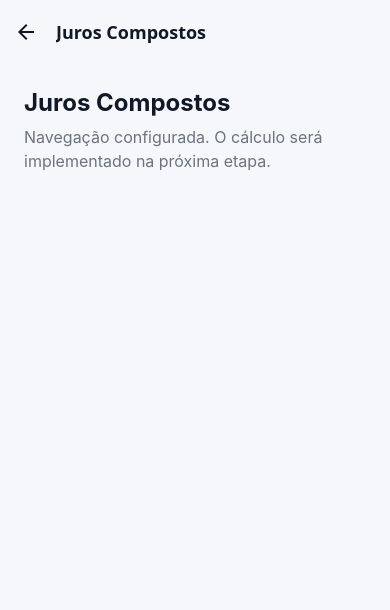
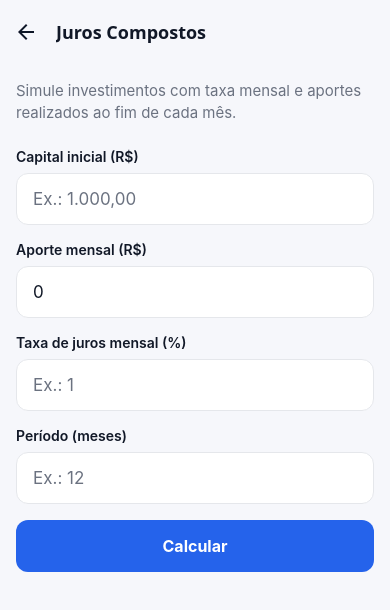
Before and after one commit to FelhipeBrito/pocket-tools, a React Native app: screen /CompoundInterest in a window 390 px wide. Shown: the top 610 px of the page. Built offline with nearby package versions, Linux system fonts and the light colour scheme.

Commit message:
feat: implement compound interest calculator

```diff
--- a/src/components/InputField.tsx
+++ b/src/components/InputField.tsx
@@ -1,4 +1,10 @@
-import { StyleSheet, Text, TextInput, View } from 'react-native';
+import {
+  StyleSheet,
+  Text,
+  TextInput,
+  type TextInputProps,
+  View,
+} from 'react-native';
 import { colors, radius, spacing } from '../constants/theme';
 
 type InputFieldProps = {
@@ -6,6 +12,7 @@ type InputFieldProps = {
   value: string;
   onChangeText: (value: string) => void;
   placeholder?: string;
+  keyboardType?: TextInputProps['keyboardType'];
 };
 
 export function InputField({
@@ -13,6 +20,7 @@ export function InputField({
   value,
   onChangeText,
   placeholder,
+  keyboardType = 'decimal-pad',
 }: InputFieldProps) {
   return (
     <View style={styles.container}>
@@ -23,7 +31,7 @@ export function InputField({
         onChangeText={onChangeText}
         placeholder={placeholder}
         placeholderTextColor={colors.muted}
-        keyboardType="decimal-pad"
+        keyboardType={keyboardType}
         maxLength={24}
         autoCorrect={false}
         style={styles.input}
--- a/src/screens/CompoundInterestScreen.tsx
+++ b/src/screens/CompoundInterestScreen.tsx
@@ -1,5 +1,233 @@
-import { ToolScreenPlaceholder } from '../components/ToolScreenPlaceholder';
+import { useState } from 'react';
+import {
+  Keyboard,
+  KeyboardAvoidingView,
+  Platform,
+  Pressable,
+  ScrollView,
+  StyleSheet,
+  Text,
+  View,
+} from 'react-native';
+import { InputField } from '../components/InputField';
+import { ResultCard } from '../components/ResultCard';
+import { colors, radius, spacing } from '../constants/theme';
+import {
+  calculateCompoundInterest,
+  type CompoundInterestResults,
+} from '../utils/compoundInterest';
+import {
+  formatCurrency,
+  formatNumber,
+  parseNumberInput,
+} from '../utils/formatters';
+
+type Calculation = CompoundInterestResults & {
+  months: number;
+  monthlyRate: number;
+};
 
 export function CompoundInterestScreen() {
-  return <ToolScreenPlaceholder title="Juros Compostos" />;
+  const [initialCapitalInput, setInitialCapitalInput] = useState('');
+  const [monthlyContributionInput, setMonthlyContributionInput] = useState('0');
+  const [monthlyRateInput, setMonthlyRateInput] = useState('');
+  const [monthsInput, setMonthsInput] = useState('');
+  const [calculation, setCalculation] = useState<Calculation | null>(null);
+  const [error, setError] = useState<string | null>(null);
+
+  function updateInput(setter: (value: string) => void, value: string) {
+    setter(value);
+    setCalculation(null);
+    setError(null);
+  }
+
+  function handleCalculate() {
+    const initialCapital = parseNumberInput(initialCapitalInput);
+    const monthlyContribution = parseNumberInput(monthlyContributionInput);
+    const monthlyRate = parseNumberInput(monthlyRateInput);
+    const months = parseNumberInput(monthsInput);
+
+    if (
+      initialCapital === null ||
+      monthlyContribution === null ||
+      monthlyRate === null ||
+      months === null
+    ) {
+      setCalculation(null);
+      setError('Preencha todos os campos com valores válidos.');
+      return;
+    }
+
+    if (
+      initialCapital < 0 ||
+      monthlyContribution < 0 ||
+      monthlyRate < 0
+    ) {
+      setCalculation(null);
+      setError('Capital, aporte e taxa não podem ser negativos.');
+      return;
+    }
+
+    if (initialCapital === 0 && monthlyContribution === 0) {
+      setCalculation(null);
+      setError('Informe um capital inicial ou aporte maior que zero.');
+      return;
+    }
+
+    if (!Number.isInteger(months) || months < 1 || months > 1200) {
+      setCalculation(null);
+      setError('O período deve ser um número inteiro entre 1 e 1.200 meses.');
+      return;
+    }
+
+    const results = calculateCompoundInterest(
+      initialCapital,
+      monthlyContribution,
+      monthlyRate,
+      months,
+    );
+
+    if (!Object.values(results).every(Number.isFinite)) {
+      setCalculation(null);
+      setError('Os valores informados geraram um resultado muito grande.');
+      return;
+    }
+
+    Keyboard.dismiss();
+    setError(null);
+    setCalculation({ months, monthlyRate, ...results });
+  }
+
+  return (
+    <KeyboardAvoidingView
+      behavior={Platform.OS === 'ios' ? 'padding' : undefined}
+      style={styles.keyboardView}
+    >
+      <ScrollView
+        keyboardShouldPersistTaps="handled"
+        contentContainerStyle={styles.content}
+      >
+        <Text style={styles.description}>
+          Simule investimentos com taxa mensal e aportes realizados ao fim de
+          cada mês.
+        </Text>
+
+        <View style={styles.form}>
+          <InputField
+            label="Capital inicial (R$)"
+            value={initialCapitalInput}
+            onChangeText={(value) =>
+              updateInput(setInitialCapitalInput, value)
+            }
+            placeholder="Ex.: 1.000,00"
+          />
+
+          <InputField
+            label="Aporte mensal (R$)"
+            value={monthlyContributionInput}
+            onChangeText={(value) =>
+              updateInput(setMonthlyContributionInput, value)
+            }
+            placeholder="Ex.: 100,00"
+          />
+
+          <InputField
+            label="Taxa de juros mensal (%)"
+            value={monthlyRateInput}
+            onChangeText={(value) => updateInput(setMonthlyRateInput, value)}
+            placeholder="Ex.: 1"
+          />
+
+          <InputField
+            label="Período (meses)"
+            value={monthsInput}
+            onChangeText={(value) => updateInput(setMonthsInput, value)}
+            placeholder="Ex.: 12"
+            keyboardType="number-pad"
+          />
+
+          {error ? (
+            <Text accessibilityRole="alert" style={styles.error}>
+              {error}
+            </Text>
+          ) : null}
+
+          <Pressable
+            accessibilityRole="button"
+            accessibilityLabel="Calcular juros compostos"
+            onPress={handleCalculate}
+            style={({ pressed }) => [
+              styles.button,
+              pressed && styles.buttonPressed,
+            ]}
+          >
+            <Text style={styles.buttonText}>Calcular</Text>
+          </Pressable>
+        </View>
+
+        {calculation ? (
+          <View style={styles.results}>
+            <ResultCard
+              title="Valor investido"
+              value={formatCurrency(calculation.investedAmount)}
+            />
+
+            <ResultCard
+              title="Juros acumulados"
+              value={formatCurrency(calculation.interestAmount)}
+            />
+
+            <ResultCard
+              title="Montante final"
+              value={formatCurrency(calculation.finalAmount)}
+              detail={`${calculation.months} meses a ${formatNumber(calculation.monthlyRate)}% ao mês`}
+            />
+          </View>
+        ) : null}
+      </ScrollView>
+    </KeyboardAvoidingView>
+  );
 }
+
+const styles = StyleSheet.create({
+  keyboardView: {
+    flex: 1,
+  },
+  content: {
+    padding: spacing.md,
+    paddingBottom: spacing.xl,
+  },
+  description: {
+    marginBottom: spacing.lg,
+    color: colors.muted,
+    fontSize: 15,
+    lineHeight: 22,
+  },
+  form: {
+    gap: spacing.md,
+  },
+  error: {
+    color: '#B42318',
+    fontSize: 14,
+    fontWeight: '600',
+  },
+  button: {
+    minHeight: 52,
+    alignItems: 'center',
+    justifyContent: 'center',
+    backgroundColor: colors.primary,
+    borderRadius: radius.md,
+  },
+  buttonPressed: {
+    opacity: 0.8,
+  },
+  buttonText: {
+    color: colors.surface,
+    fontSize: 16,
+    fontWeight: '700',
+  },
+  results: {
+    marginTop: spacing.lg,
+    gap: spacing.md,
+  },
+});
--- /dev/null
+++ b/src/utils/compoundInterest.ts
@@ -0,0 +1,35 @@
+export type CompoundInterestResults = {
+  investedAmount: number;
+  interestAmount: number;
+  finalAmount: number;
+};
+
+export function calculateCompoundInterest(
+  initialCapital: number,
+  monthlyContribution: number,
+  monthlyRatePercent: number,
+  months: number,
+): CompoundInterestResults {
+  const monthlyRate = monthlyRatePercent / 100;
+  const investedAmount = initialCapital + monthlyContribution * months;
+
+  if (monthlyRate === 0) {
+    return {
+      investedAmount,
+      interestAmount: 0,
+      finalAmount: investedAmount,
+    };
+  }
+
+  const growthFactor = (1 + monthlyRate) ** months;
+  const initialCapitalFutureValue = initialCapital * growthFactor;
+  const contributionsFutureValue =
+    monthlyContribution * ((growthFactor - 1) / monthlyRate);
+  const finalAmount = initialCapitalFutureValue + contributionsFutureValue;
+
+  return {
+    investedAmount,
+    interestAmount: Math.max(0, finalAmount - investedAmount),
+    finalAmount,
+  };
+}
--- a/src/utils/formatters.ts
+++ b/src/utils/formatters.ts
@@ -30,3 +30,10 @@ export function formatNumber(value: number): string {
     maximumFractionDigits: 2,
   }).format(value);
 }
+
+export function formatCurrency(value: number): string {
+  return new Intl.NumberFormat('pt-BR', {
+    style: 'currency',
+    currency: 'BRL',
+  }).format(value);
+}
```
